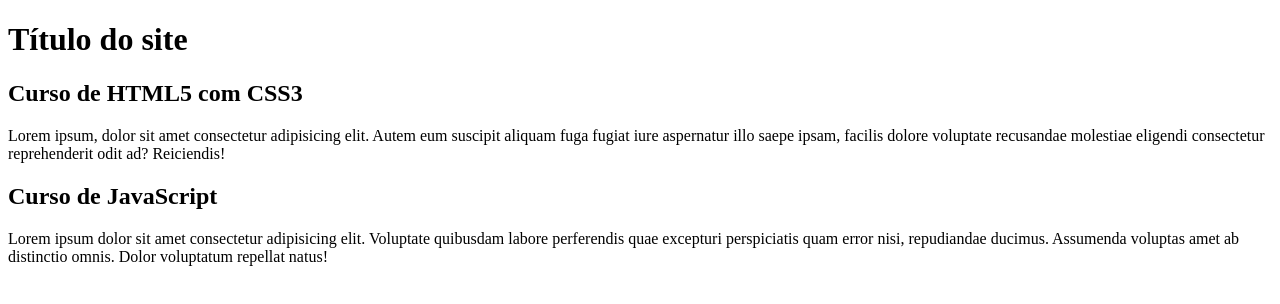
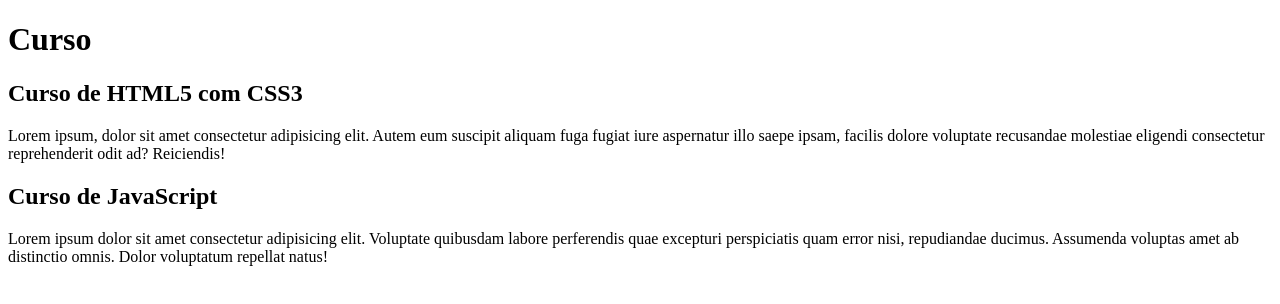
Before and after one commit to LucasCastrosb/Site-God-of-war, a plain HTML site: page index.html in a window 1280 px wide. Drawn offline with Linux system fonts and the light colour scheme.

Commit message:
Update index.html

```diff
--- a/index.html
+++ b/index.html
@@ -4,12 +4,12 @@
     <meta charset="UTF-8">
     <meta http-equiv="X-UA-Compatible" content="IE=edge">
     <meta name="viewport" content="width=device-width, initial-scale=1.0">
-    <title>Site Curso</title>
+    <title> Curso</title>
 </head>
 <body>
     <main>
         <header>
-            <h1>Título do site</h1>
+            <h1>Curso</h1>
         </header>
         <article>
             <h2>Curso de HTML5 com CSS3</h2>
```
